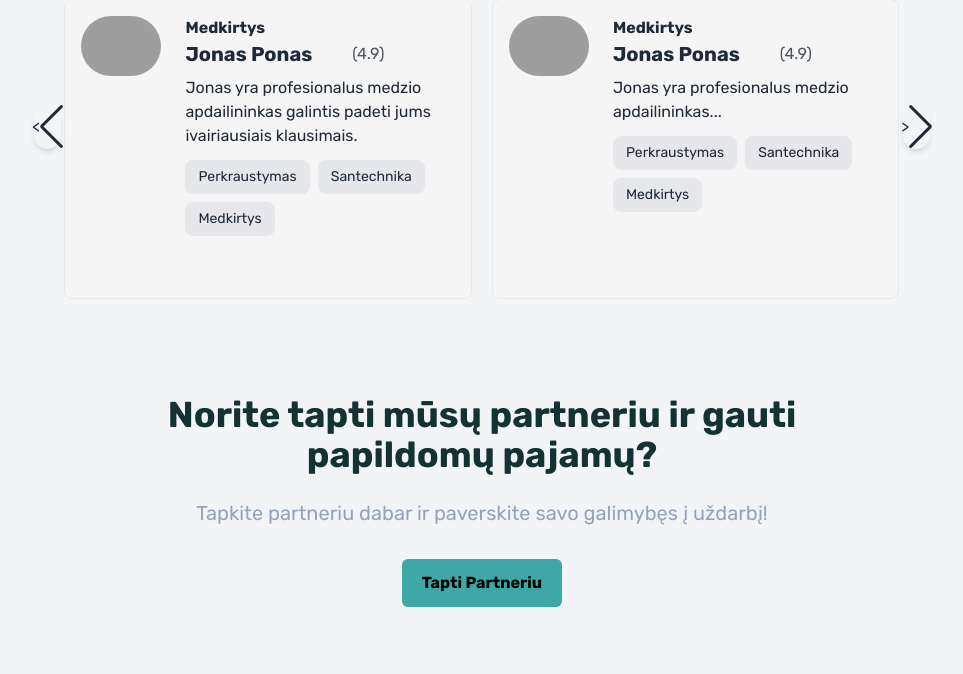
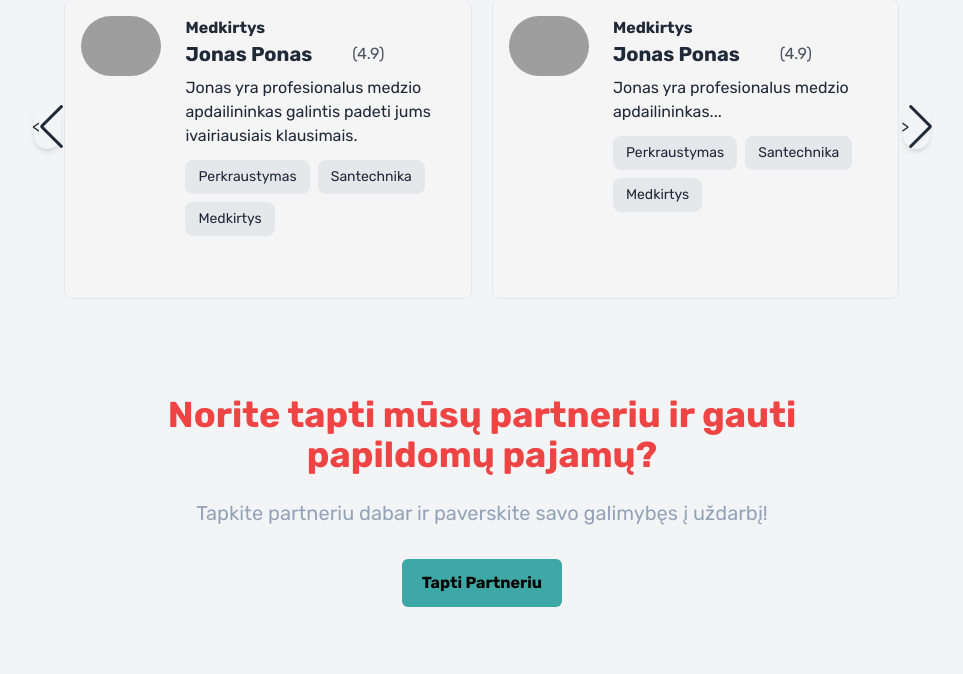
Before and after one commit to netas369/Qvicker-Lietuva, a Laravel app: page / in a window 1280 px wide. Shown: the part 1899-2573 px from the top of the page, without its empty margins (158-1121 px from the left). Run offline with Laravel 12, Linux system fonts and the light colour scheme; style sheets or scripts are compiled from the project's sources; grey boxes are pictures that could not be loaded.

Commit message:
test push

```diff
--- a/resources/views/landingpage.blade.php
+++ b/resources/views/landingpage.blade.php
@@ -484,7 +484,7 @@
         <!-- Tapk Partneriu -->
 
         <section class="overflow-visible my-0 py-12 mt-12 max-w-2xl mx-auto">
-            <div class="text-primary-dark items-center text-center flex flex-col">
+            <div class="text-red-500 items-center text-center flex flex-col">
                 <h2 class="font-bold text-2xl lg:text-4xl">Norite tapti mūsų partneriu ir gauti papildomų pajamų?</h2>
                 <p class="mx-auto mt-6 max-w-xl text-lg md:text-xl leading-8 text-slate-400">
                     Tapkite partneriu dabar ir paverskite savo galimybęs į uždarbį!
```
